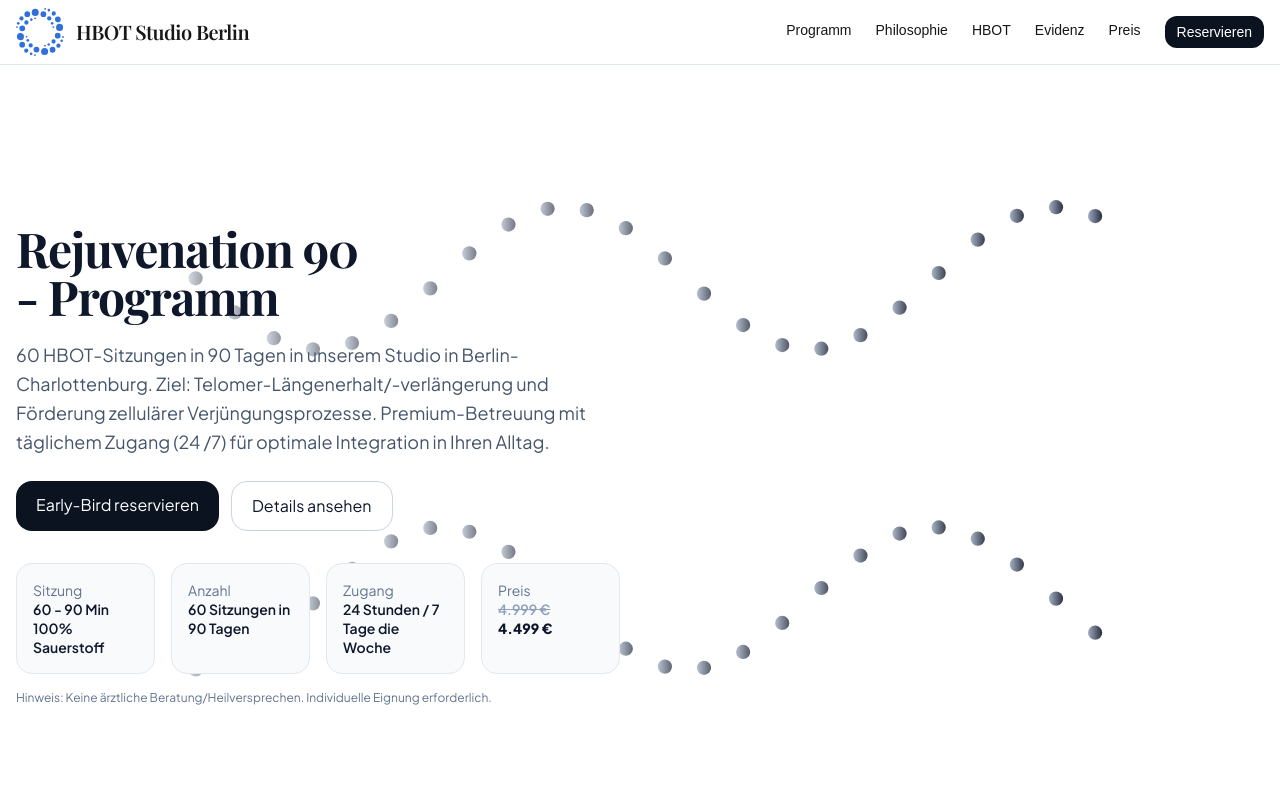
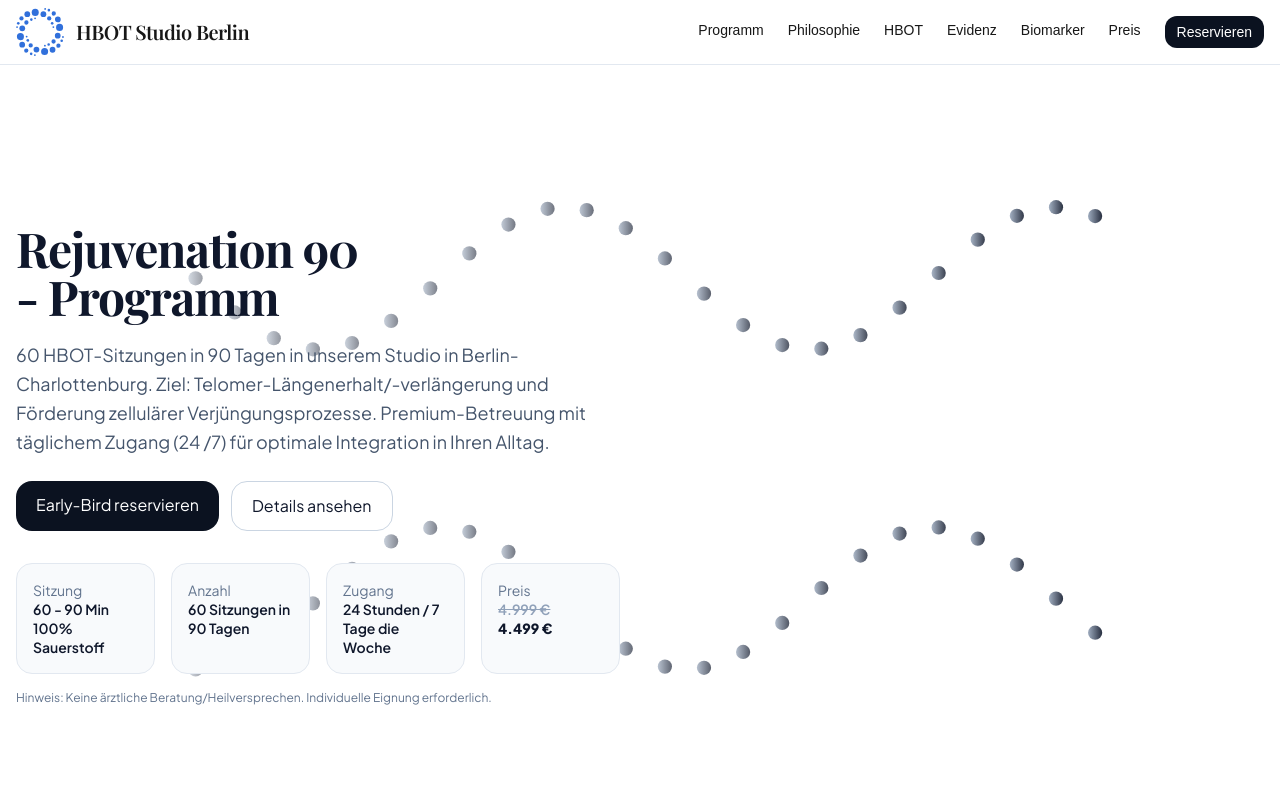
Before and after one commit to mightypup22/hbot-site, a Next.js app: page / in a window 1280 px wide. Shown: the top 798 px of the page. Built offline with nearby package versions, Linux system fonts and the light colour scheme.

Commit message:
fix: link biomarker section

```diff
--- a/app/components/Footer.tsx
+++ b/app/components/Footer.tsx
@@ -11,7 +11,7 @@ export default function Footer() {
             (genaue Adresse folgt)<br />
             Berlin-Charlottenburg<br />
             Tel: 030&nbsp;1234567<br />
-            E-Mail: hallo@hbot-berlin.de
+            E-Mail: info@hbot-berlin.de
           </p>
         </div>
         <div>
--- a/app/components/Header.tsx
+++ b/app/components/Header.tsx
@@ -52,6 +52,7 @@ export default function Header() {
           <Link href="/#philosophie" className="navlink hover:text-slate-700">Philosophie</Link>
           <Link href="/#was-ist-hbot" className="navlink hover:text-slate-700">HBOT</Link>
           <Link href="/#evidenz" className="navlink hover:text-slate-700">Evidenz</Link>
+          <Link href="/#biomarker" className="navlink hover:text-slate-700">Biomarker</Link>
           <Link href="/#preise" className="navlink hover:text-slate-700">Preis</Link>
           <Link href="/#kontakt" className="px-3 py-1.5 rounded-xl btn-brand">Reservieren</Link>
         </nav>
@@ -77,6 +78,7 @@ export default function Header() {
             <Link href="/#philosophie" onClick={() => setOpen(false)} className="py-2">Philosophie</Link>
             <Link href="/#was-ist-hbot" onClick={() => setOpen(false)} className="py-2">HBOT</Link>
             <Link href="/#evidenz" onClick={() => setOpen(false)} className="py-2">Evidenz</Link>
+            <Link href="/#biomarker" onClick={() => setOpen(false)} className="py-2">Biomarker</Link>
             <Link href="/#preise" onClick={() => setOpen(false)} className="py-2">Preis</Link>
             <Link href="/#kontakt" onClick={() => setOpen(false)} className="py-2 px-3 rounded-xl btn-brand w-fit">Reservieren</Link>
             {/*<hr className="w-24 border-slate-200 my-2" />
--- a/app/page.tsx
+++ b/app/page.tsx
@@ -482,7 +482,7 @@ export default function HBOTPraxisBerlin() {
             <h3 className="text-2xl font-bold">Rejuvenation 90</h3>
             <p className="mt-3 text-4xl font-bold">4.999 €</p>
             <ul className="mt-4 space-y-2 text-sm">
-              <li className="flex gap-2 items-start"><span className="mt-1 h-1.5 w-1.5 rounded-full bg-[var(--brand)]" /> 90 Sitzungen in 3 Monaten </li>
+              <li className="flex gap-2 items-start"><span className="mt-1 h-1.5 w-1.5 rounded-full bg-[var(--brand)]" /> 60 Sitzungen in 90 Tagen </li>
               <li className="flex gap-2 items-start"><span className="mt-1 h-1.5 w-1.5 rounded-full bg-[var(--brand)]" /> 24 /7 Zugang zum Studio </li>
               <li className="flex gap-2 items-start"><span className="mt-1 h-1.5 w-1.5 rounded-full bg-[var(--brand)]" /> Persönliches Coaching </li>
               <li className="flex gap-2 items-start"><span className="mt-1 h-1.5 w-1.5 rounded-full bg-[var(--brand)]" /> Biomarker-Messungen vor & nach </li>
```
